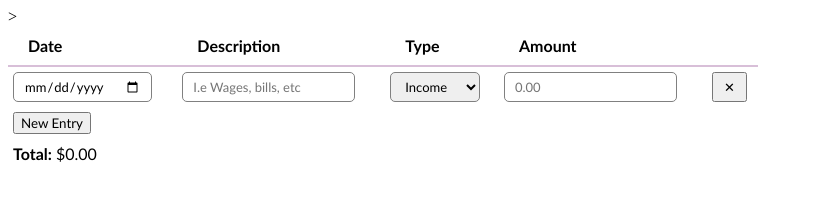
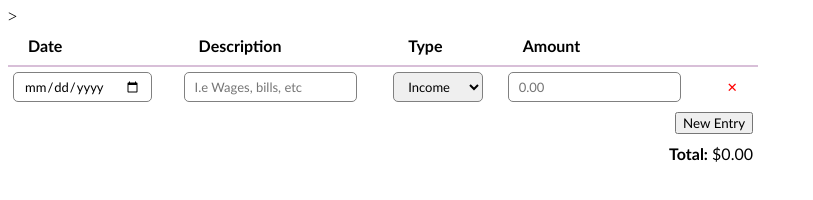
Before and after one commit to calypsoriebe/budgetTracker, a plain HTML site: page index.html in a window 1280 px wide. Shown: the whole page, without its empty margins (0-813 px from the left). Drawn offline with Linux system fonts and the light colour scheme.

Commit message:
finished up css

```diff
--- a/main.css
+++ b/main.css
@@ -35,3 +35,24 @@
 .input:focus {
     border-color: cornflowerblue;
 }
+
+.deleteEntry {
+    display: flex;
+    align-items: center;
+    justify-content: center;
+    width: 30px;
+    background: none;
+    color: red;
+    border: none;
+    border-radius: 50%;
+    outline: none;
+    cursor: pointer;
+}
+
+.deleteEntry:hover{
+    background: rgba(255,0,0,0.1);
+}
+
+.controls, .summary{
+    text-align: right;
+}
```
